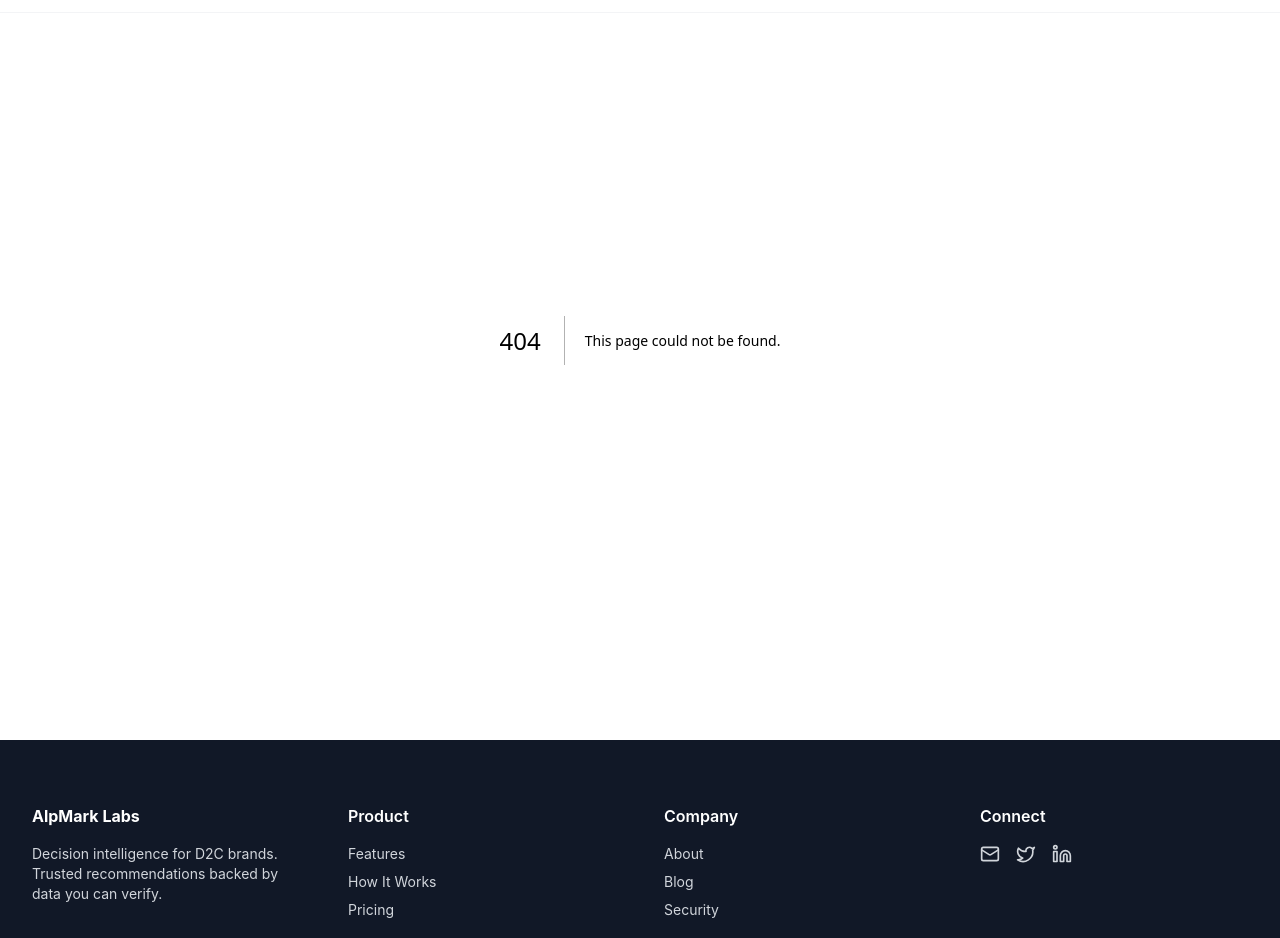
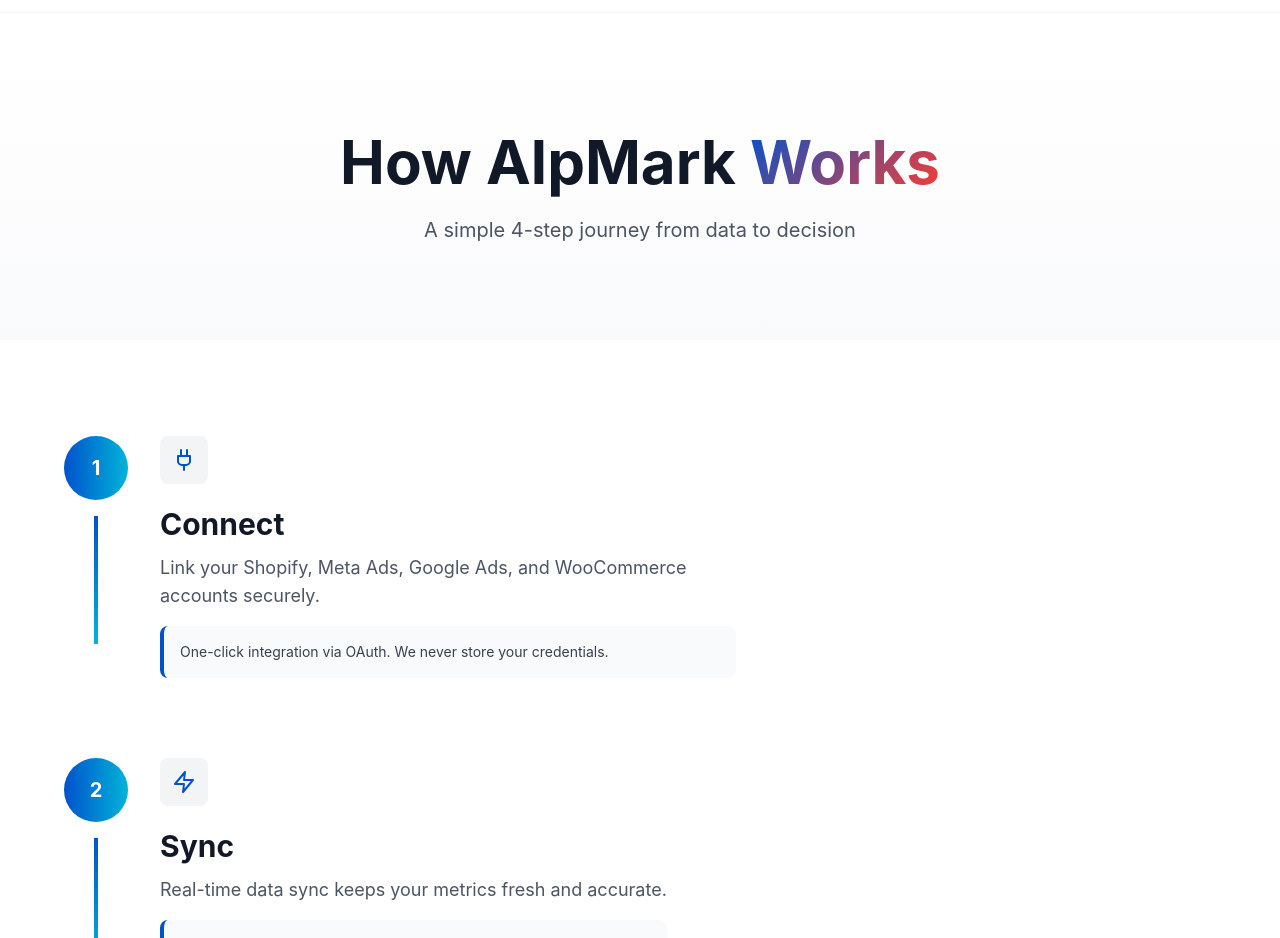
Before and after one commit to Alp-Mark/alpmark-website, a Next.js app: page /how-it-works in a window 1280 px wide. Before the commit this address had no page. Shown: the part 60-998 px from the top of the page. Built offline with nearby package versions, Linux system fonts and the light colour scheme.

Commit message:
Add How It Works page with step-by-step journey

```diff
--- /dev/null
+++ b/app/how-it-works/page.tsx
@@ -0,0 +1,213 @@
+'use client'
+
+import { motion } from 'framer-motion'
+import { ArrowRight, Plug, Zap, Brain, CheckCircle } from 'lucide-react'
+
+export default function HowItWorks() {
+  const steps = [
+    {
+      number: 1,
+      icon: Plug,
+      title: 'Connect',
+      description: 'Link your Shopify, Meta Ads, Google Ads, and WooCommerce accounts securely.',
+      details: 'One-click integration via OAuth. We never store your credentials.',
+    },
+    {
+      number: 2,
+      icon: Zap,
+      title: 'Sync',
+      description: 'Real-time data sync keeps your metrics fresh and accurate.',
+      details: 'Continuous updates every 15 minutes. Historical data always available.',
+    },
+    {
+      number: 3,
+      icon: Brain,
+      title: 'Recommend',
+      description: 'Our intelligence engine analyzes patterns and generates actionable recommendations.',
+      details: 'Deterministic logic means the same data always produces the same recommendation.',
+    },
+    {
+      number: 4,
+      icon: CheckCircle,
+      title: 'Approve & Track',
+      description: 'You review, approve, and execute. We never touch your ad accounts or inventory.',
+      details: 'Full audit trail. Every decision is logged and verifiable.',
+    },
+  ]
+
+  const containerVariants = {
+    hidden: { opacity: 0 },
+    visible: {
+      opacity: 1,
+      transition: {
+        staggerChildren: 0.2,
+        delayChildren: 0.3,
+      },
+    },
+  }
+
+  const itemVariants = {
+    hidden: { opacity: 0, y: 20 },
+    visible: {
+      opacity: 1,
+      y: 0,
+      transition: { duration: 0.8, ease: 'easeOut' },
+    },
+  }
+
+  return (
+    <main className="pt-24">
+      {/* Hero */}
+      <section className="section-padding bg-gradient-to-b from-white to-gray-50">
+        <div className="max-w-4xl mx-auto text-center">
+          <motion.h1
+            className="text-5xl md:text-6xl font-bold mb-6 text-gray-900"
+            initial={{ opacity: 0, y: 20 }}
+            animate={{ opacity: 1, y: 0 }}
+            transition={{ duration: 0.8 }}
+          >
+            How AlpMark <span className="gradient-text">Works</span>
+          </motion.h1>
+
+          <motion.p
+            className="text-xl text-gray-600 max-w-2xl mx-auto"
+            initial={{ opacity: 0, y: 20 }}
+            animate={{ opacity: 1, y: 0 }}
+            transition={{ duration: 0.8, delay: 0.1 }}
+          >
+            A simple 4-step journey from data to decision
+          </motion.p>
+        </div>
+      </section>
+
+      {/* Process */}
+      <section className="section-padding bg-white">
+        <div className="max-w-6xl mx-auto">
+          {/* Timeline */}
+          <div className="mb-16">
+            {steps.map((step, index) => {
+              const IconComponent = step.icon
+              const isLast = index === steps.length - 1
+
+              return (
+                <motion.div
+                  key={step.number}
+                  initial={{ opacity: 0, x: -50 }}
+                  whileInView={{ opacity: 1, x: 0 }}
+                  transition={{ duration: 0.8, delay: index * 0.1 }}
+                  viewport={{ once: true }}
+                  className="mb-12 relative"
+                >
+                  <div className="flex gap-8">
+                    {/* Timeline indicator */}
+                    <div className="flex flex-col items-center">
+                      <motion.div
+                        className="w-16 h-16 rounded-full bg-gradient-to-r from-brand-blue to-brand-cyan flex items-center justify-center text-white font-bold text-xl mb-4 flex-shrink-0"
+                        whileHover={{ scale: 1.1 }}
+                        whileTap={{ scale: 0.95 }}
+                      >
+                        {step.number}
+                      </motion.div>
+
+                      {!isLast && (
+                        <motion.div
+                          className="w-1 h-32 bg-gradient-to-b from-brand-blue to-brand-cyan"
+                          initial={{ scaleY: 0 }}
+                          whileInView={{ scaleY: 1 }}
+                          transition={{ duration: 0.8 }}
+                          viewport={{ once: true }}
+                        />
+                      )}
+                    </div>
+
+                    {/* Content */}
+                    <div className="pb-8">
+                      <div className="mb-4 inline-block p-3 bg-gray-100 rounded-lg">
+                        <IconComponent className="text-brand-blue" size={24} />
+                      </div>
+
+                      <h3 className="text-3xl font-bold mb-3 text-gray-900">{step.title}</h3>
+                      <p className="text-lg text-gray-600 mb-4 max-w-xl">{step.description}</p>
+
+                      <div className="bg-gray-50 p-4 rounded-lg border-l-4 border-brand-blue">
+                        <p className="text-gray-700 text-sm">{step.details}</p>
+                      </div>
+                    </div>
+                  </div>
+                </motion.div>
+              )
+            })}
+          </div>
+        </div>
+      </section>
+
+      {/* Key Principle */}
+      <section className="section-padding bg-gradient-to-r from-brand-blue via-brand-cyan to-brand-blue">
+        <div className="max-w-4xl mx-auto text-center">
+          <motion.div
+            className="bg-white bg-opacity-10 backdrop-blur-md p-12 rounded-2xl border border-white border-opacity-20"
+            initial={{ opacity: 0, scale: 0.9 }}
+            whileInView={{ opacity: 1, scale: 1 }}
+            transition={{ duration: 0.8 }}
+            viewport={{ once: true }}
+          >
+            <h2 className="text-3xl md:text-4xl font-bold text-white mb-6">
+              Decision Intelligence, Not Automation
+            </h2>
+
+            <p className="text-lg text-white text-opacity-90 max-w-2xl mx-auto mb-8">
+              AlpMark makes recommendations. You make decisions. We never execute actions in your ad platforms or inventory systems. You stay in complete control—always.
+            </p>
+
+            <div className="flex flex-col md:flex-row gap-4 justify-center">
+              <div className="flex items-center gap-2 text-white">
+                <CheckCircle size={24} />
+                <span>You verify the data</span>
+              </div>
+              <div className="flex items-center gap-2 text-white">
+                <CheckCircle size={24} />
+                <span>You see the reasoning</span>
+              </div>
+              <div className="flex items-center gap-2 text-white">
+                <CheckCircle size={24} />
+                <span>You execute the action</span>
+              </div>
+            </div>
+          </motion.div>
+        </div>
+      </section>
+
+      {/* CTA */}
+      <section className="section-padding bg-gray-50">
+        <div className="max-w-4xl mx-auto text-center">
+          <motion.h2
+            className="text-4xl font-bold mb-6 text-gray-900"
+            initial={{ opacity: 0, y: 20 }}
+            whileInView={{ opacity: 1, y: 0 }}
+            transition={{ duration: 0.8 }}
+            viewport={{ once: true }}
+          >
+            Ready to Get Started?
+          </motion.h2>
+
+          <motion.p
+            className="text-xl text-gray-600 mb-8"
+            initial={{ opacity: 0, y: 20 }}
+            whileInView={{ opacity: 1, y: 0 }}
+            transition={{ duration: 0.8, delay: 0.1 }}
+            viewport={{ once: true }}
+          >
+            Connect your data sources and see recommendations in minutes.
+          </motion.p>
+
+          <motion.button
+            className="bg-brand-blue hover:bg-blue-700 text-white px-8 py-4 rounded-lg font-bold text-lg inline-flex items-center gap-2 transition-all"
+            whileHover={{ x: 5 }}
+          >
+            Start Free Trial <ArrowRight size={20} />
+          </motion.button>
+        </div>
+      </section>
+    </main>
+  )
+}
```
